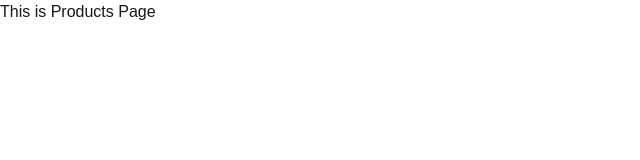
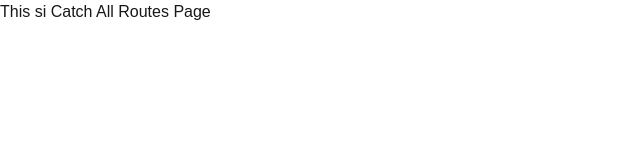
Before and after one commit to Kamrulthedev/first-next.js-app, a Next.js app: page /products in a window 1280 px wide. Shown: the top 160 px of the page, without its empty margins (0-640 px from the left). Built offline with nearby package versions, Linux system fonts and the light colour scheme.

Commit message:
catch-all-route-create

```diff
--- a/src/app/page.js
+++ b/src/app/page.js
@@ -12,7 +12,7 @@ const HomePage = () => {
           href={"/news/blog/blog1"}
           className="uppercase text-center font-serif bg-green-500 text-black p-3 rounded-lg"
         >
-          Blog1 Page
+          Blog Page
         </Link>
       </div>
     </div>
--- /dev/null
+++ b/src/app/products/[...slug]/page.js
@@ -0,0 +1,11 @@
+import React from 'react';
+
+const CatchAllRoutes = () => {
+    return (
+        <div>
+            <h1>This si Catch All Routes Page</h1>
+        </div>
+    );
+};
+
+export default CatchAllRoutes;
```
Also changed, not shown: src/app/products/[productId]/page.js (added, +11 -0 lines).
